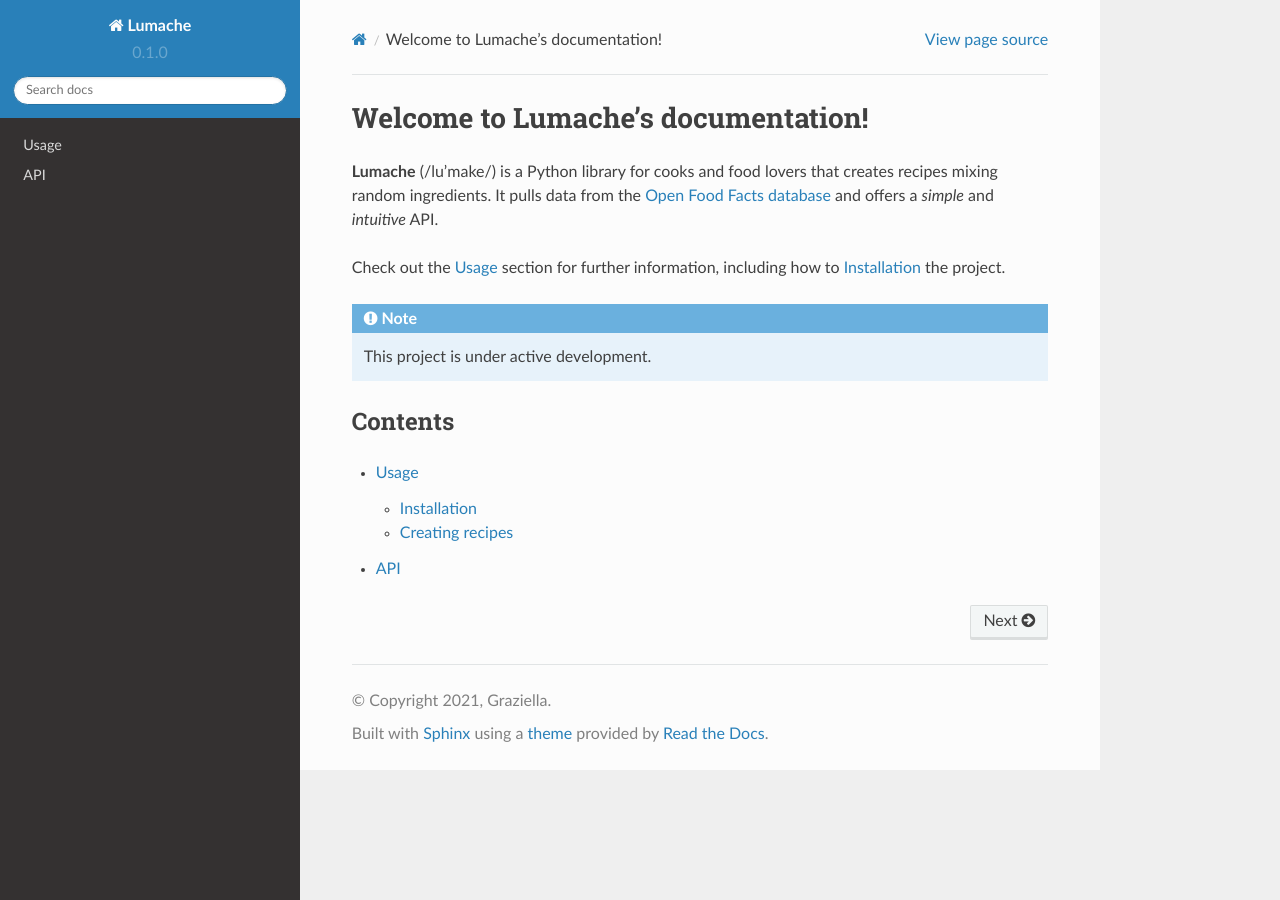
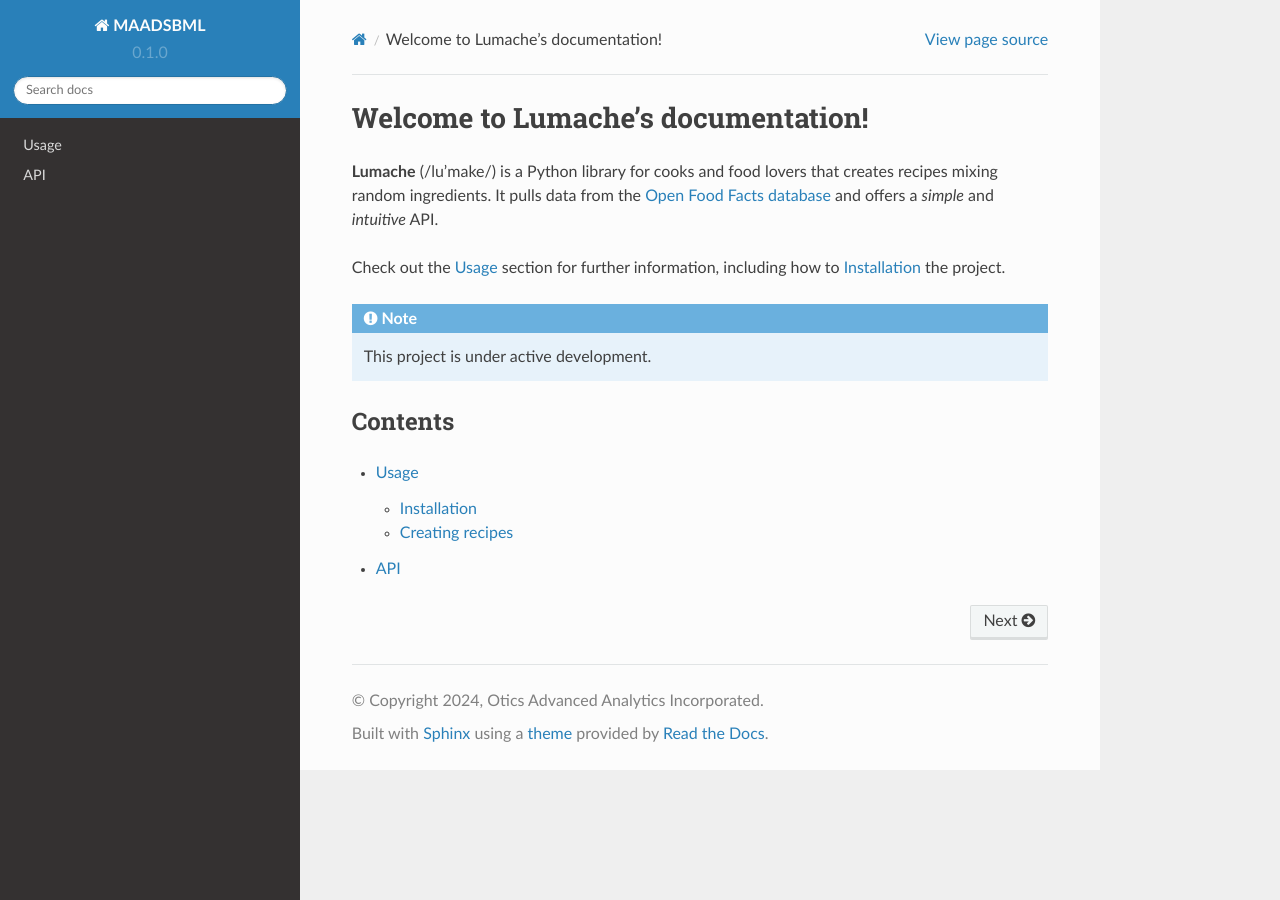
Before and after one commit to smaurice101/maadsbml, a Sphinx documentation site: the page built from docs/source/index.rst, in a window 1280 px wide. Built offline with Sphinx 7.4.7 and the Read the Docs theme 2.0.0, drawn with Linux system fonts in a browser that asks for light colours.

Commit message:
Update conf.py

```diff
--- a/docs/source/conf.py
+++ b/docs/source/conf.py
@@ -2,9 +2,9 @@
 
 # -- Project information
 
-project = 'Lumache'
-copyright = '2021, Graziella'
-author = 'Graziella'
+project = 'MAADSBML'
+copyright = '2024, Otics Advanced Analytics Incorporated'
+author = 'Sebastian Maurice'
 
 release = '0.1'
 version = '0.1.0'
```
